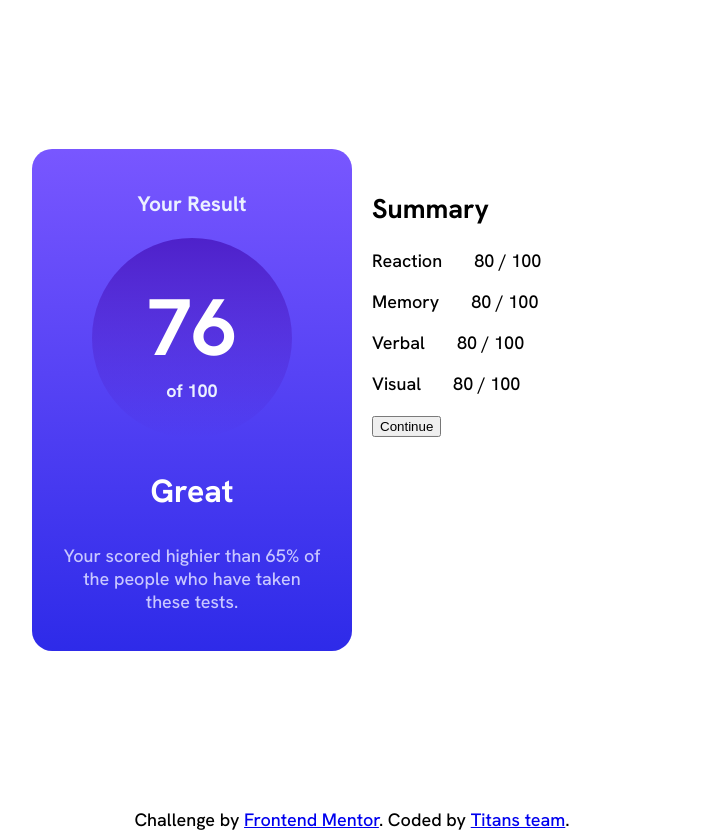
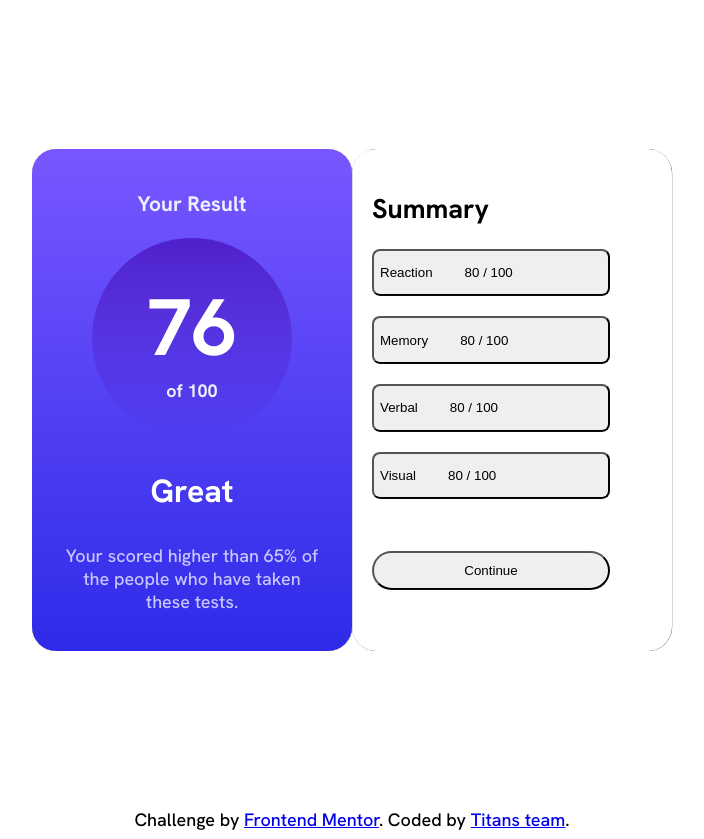
Before and after one commit to ArnoldCJ666/results-component, a plain HTML site: page index.html in a window 1280 px wide. Shown: the whole page, without its empty margins (288-992 px from the left). Drawn offline with Linux system fonts and the light colour scheme.

Commit message:
Changes made in second card component

```diff
--- a/css/main.css
+++ b/css/main.css
@@ -84,6 +84,53 @@ body {
 /* end result */
 /* card1 */
 
+/* card2 */
+.item {
+  border-color:hsl(0, 0%, 100%);
+  box-shadow: .01rem .01rem .01rem;
+  border-radius: 1.5rem 1.5rem;
+  border-right-color: white;
+}
+
+.card2 .btn1 {
+  margin-bottom: 1.5em;
+  width: 85%;
+  height: auto;
+  border-radius: .5rem .5rem;
+}
+
+.card2 .btn2{
+  margin-bottom: 1.5em;
+  width: 85%;
+  height: auto;
+  border-radius: .5rem .5rem;
+}
+
+.card2 .btn3 {
+  margin-bottom: 1.5em;
+  width: 85%;
+  height: auto;
+  border-radius: .5rem .5rem;
+}
+
+.card2 .btn4 {
+  margin-bottom: 1.5em;
+  width: 85%;
+  height: auto;
+  border-radius: .5rem .5rem;
+}
+
+.card2 .continue {
+  color: black;
+  padding: 10px 20px;
+  margin-top: 2rem;
+  text-decoration: none;
+  width: 85%;
+  height: 85%;
+  border-radius: 25px;
+}
+/* end card2*/
+
 /* footer */
 footer {
   text-align: center;
--- a/index.html
+++ b/index.html
@@ -34,36 +34,45 @@
                   <h2>76<span>of 100</span></h2>
                 </div>
                 <h3>Great</h3>
-                <p>Your scored highier than 65% of the people who have taken <br>these tests.</p>
+                <p>Your scored higher than 65% of the people who have taken <br>these tests.</p>
             </div>
             <div class="item">
             <div class="card2">
               <h2>Summary</h2>
               <div class="result1">
+                <button class="btn1">
                   <ul>
                     <li>Reaction</li>
+                    <li class="marks">80 / 100</li>
+                  </ul>
+                </button>
+              </div>
+              <div class="result2">
+                <button class="btn2">
+                  <ul>
+                    <li>Memory
                     <li>80 / 100</li>
                   </ul>
-              </div>
-              <div class="result2">
-                <ul>
-                  <li>Memory</li>
-                  <li>80 / 100</li>
-                </ul>
+                </button>
               </div>
               <div class="result3">
+                <button class="btn3">
                   <ul>
                     <li>Verbal</li>
                     <li>80 / 100</li>
                   </ul>
+                </button>
               </div>
               <div class="result4">
+                <button class="btn4">
                   <ul>
                     <li>Visual</li>
                     <li>80 / 100</li>
                   </ul>
+                </button>
+
               </div>
-              <button>Continue</button>
+              <button class="continue">Continue</button>
               </div>
             </div>
 
```
Lines whose indentation alone changed are shown as unchanged.
